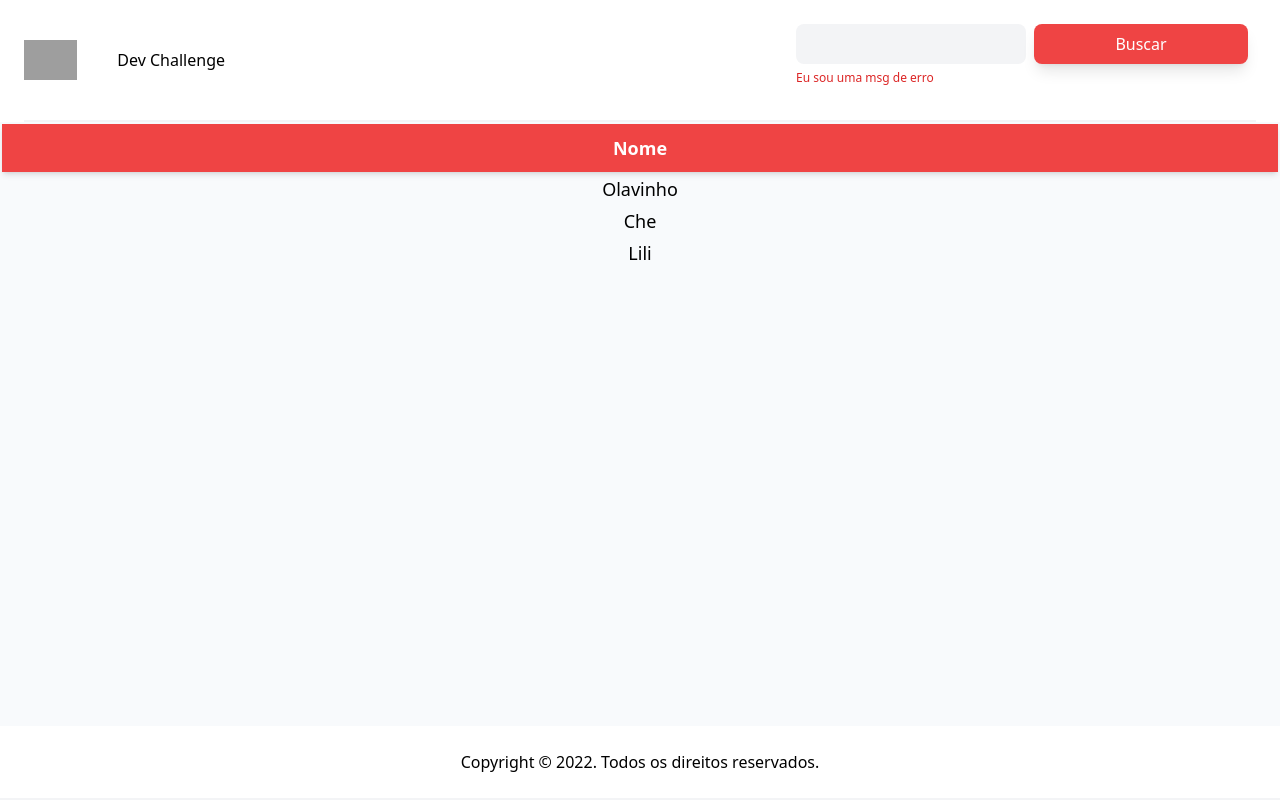
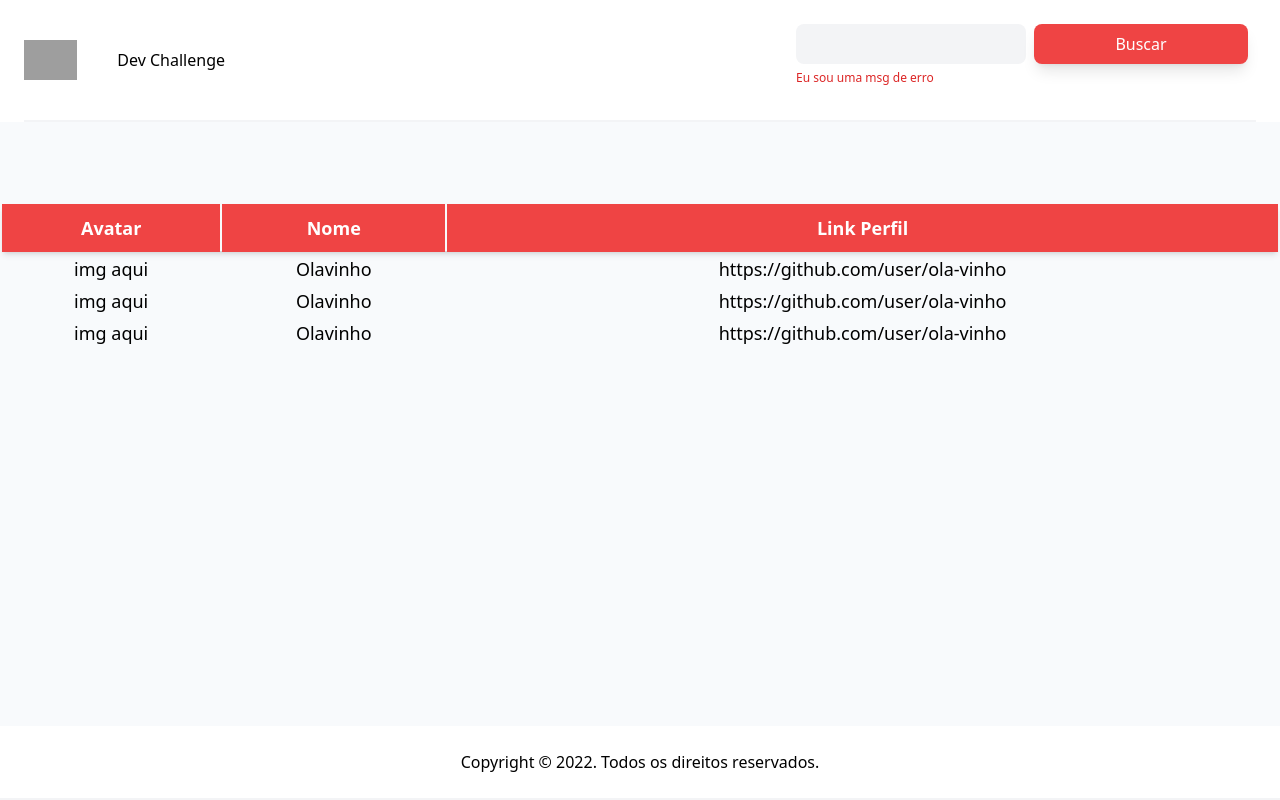
Before and after one commit to Fabio-Bittencourt/caiena-challenge, a Vue app: page / in a window 1280 px wide. Built offline with nearby package versions, Linux system fonts and the light colour scheme; grey boxes are pictures that could not be loaded.

Commit message:
fix(layout corrections): improving layout modifications

```diff
--- a/src/components/TableList.vue
+++ b/src/components/TableList.vue
@@ -3,24 +3,32 @@ export default {};
 </script>
 
 <template>
-  <div>
+  <div class="container">
     <table
-      class="flex-shrink-0 table-auto w-full text-lg text-center border-separate"
+      class="flex-shrink-0 w-full text-lg text-center border-separate table-auto"
     >
       <thead>
-        <tr class="min-w-max shadow-md h-12 text-white bg-red-500">
+        <tr class="h-12 text-white bg-red-500 shadow-md min-w-max rounded-t-md">
+          <th>Avatar</th>
           <th>Nome</th>
+          <th>Link Perfil</th>
         </tr>
       </thead>
       <tbody>
         <tr class="hover:bg-red-100">
+          <td>img aqui</td>
           <td>Olavinho</td>
+          <td>https://github.com/user/ola-vinho</td>
         </tr>
         <tr class="hover:bg-red-100">
-          <td>Che</td>
+          <td>img aqui</td>
+          <td>Olavinho</td>
+          <td>https://github.com/user/ola-vinho</td>
         </tr>
         <tr class="hover:bg-red-100">
-          <td>Lili</td>
+          <td>img aqui</td>
+          <td>Olavinho</td>
+          <td>https://github.com/user/ola-vinho</td>
         </tr>
       </tbody>
     </table>
--- a/src/page/SearchPage.vue
+++ b/src/page/SearchPage.vue
@@ -9,7 +9,7 @@ export default {
 </script>
 
 <template>
-  <div class="container mx-auto">
+  <div class="container mx-auto my-20">
     <div class="flex-row w-full p-30">
       <TableList />
     </div>
```
